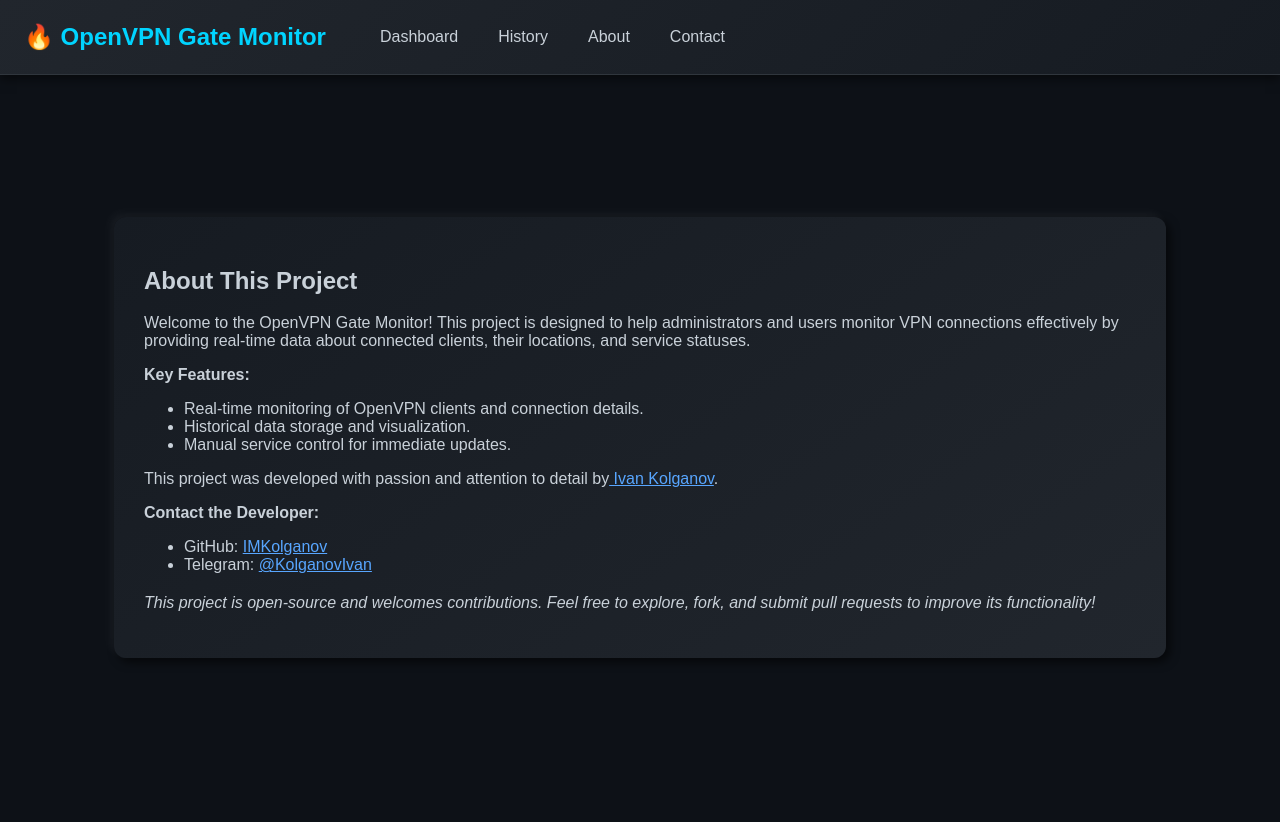
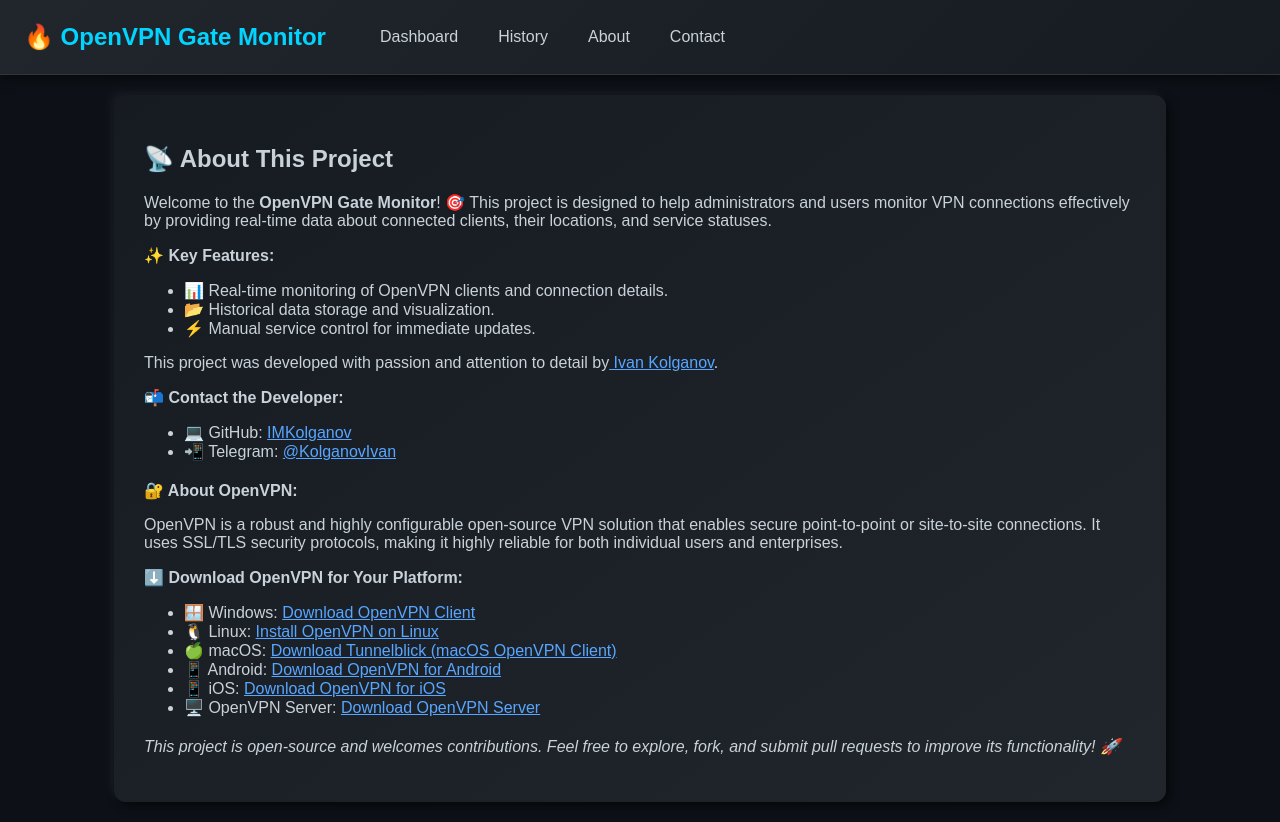
Before and after one commit to IMKolganov/OpenVpnGateMonitorFrontend, a React (Create React App) app: page /about in a window 1280 px wide. Before the commit the page ends 800 px from the top, so only its background shows below. Built offline with nearby package versions, Linux system fonts and the light colour scheme; some icons are missing.

Commit message:
updated text about

```diff
--- a/src/pages/About.tsx
+++ b/src/pages/About.tsx
@@ -3,39 +3,69 @@
 const About: React.FC = () => {
   return (
     <div>
-      <h2 >About This Project</h2>
+      <h2>📡 About This Project</h2>
       <p>
-        Welcome to the OpenVPN Gate Monitor! This project is designed to help administrators and users
+        Welcome to the <strong>OpenVPN Gate Monitor</strong>! 🎯 This project is designed to help administrators and users
         monitor VPN connections effectively by providing real-time data about connected clients, their
         locations, and service statuses.
       </p>
       <p>
-        <strong>Key Features:</strong>
+        <strong>✨ Key Features:</strong>
       </p>
       <ul>
-        <li>Real-time monitoring of OpenVPN clients and connection details.</li>
-        <li>Historical data storage and visualization.</li>
-        <li>Manual service control for immediate updates.</li>
+        <li>📊 Real-time monitoring of OpenVPN clients and connection details.</li>
+        <li>📂 Historical data storage and visualization.</li>
+        <li>⚡ Manual service control for immediate updates.</li>
       </ul>
       <p>
         This project was developed with passion and attention to detail by
         <a href="https://github.com/ΙΜKolganov" target="_blank" rel="noopener noreferrer" style={{ color: "#58a6ff" }}> Ivan Kolganov</a>.
       </p>
       <p>
-        <strong>Contact the Developer:</strong>
+        <strong>📬 Contact the Developer:</strong>
       </p>
       <ul>
         <li>
-          GitHub: <a href="https://github.com/ΙΜKolganov" target="_blank" rel="noopener noreferrer" style={{ color: "#58a6ff" }}>ΙΜKolganov</a>
+          💻 GitHub: <a href="https://github.com/ΙΜKolganov" target="_blank" rel="noopener noreferrer" style={{ color: "#58a6ff" }}>ΙΜKolganov</a>
         </li>
         <li>
-          Telegram: <a href="https://t.me/KolganovIvan" target="_blank" rel="noopener noreferrer" style={{ color: "#58a6ff" }}>@KolganovIvan</a>
+          📲 Telegram: <a href="https://t.me/KolganovIvan" target="_blank" rel="noopener noreferrer" style={{ color: "#58a6ff" }}>@KolganovIvan</a>
+        </li>
+      </ul>
+      <p style={{ marginTop: "20px" }}>
+        <strong>🔐 About OpenVPN:</strong>
+      </p>
+      <p>
+        OpenVPN is a robust and highly configurable open-source VPN solution that enables secure point-to-point or site-to-site connections.
+        It uses SSL/TLS security protocols, making it highly reliable for both individual users and enterprises.
+      </p>
+      <p>
+        <strong>⬇️ Download OpenVPN for Your Platform:</strong>
+      </p>
+      <ul>
+        <li>
+          🪟 Windows: <a href="https://openvpn.net/client-connect-vpn-for-windows/" target="_blank" rel="noopener noreferrer" style={{ color: "#58a6ff" }}>Download OpenVPN Client</a>
+        </li>
+        <li>
+          🐧 Linux: <a href="https://community.openvpn.net/openvpn/wiki/OpenvpnSoftwareRepos" target="_blank" rel="noopener noreferrer" style={{ color: "#58a6ff" }}>Install OpenVPN on Linux</a>
+        </li>
+        <li>
+          🍏 macOS: <a href="https://tunnelblick.net/downloads.html" target="_blank" rel="noopener noreferrer" style={{ color: "#58a6ff" }}>Download Tunnelblick (macOS OpenVPN Client)</a>
+        </li>
+        <li>
+          📱 Android: <a href="https://play.google.com/store/apps/details?id=net.openvpn.openvpn" target="_blank" rel="noopener noreferrer" style={{ color: "#58a6ff" }}>Download OpenVPN for Android</a>
+        </li>
+        <li>
+          📱 iOS: <a href="https://apps.apple.com/us/app/openvpn-connect/id590379981" target="_blank" rel="noopener noreferrer" style={{ color: "#58a6ff" }}>Download OpenVPN for iOS</a>
+        </li>
+        <li>
+          🖥️ OpenVPN Server: <a href="https://openvpn.net/vpn-server/" target="_blank" rel="noopener noreferrer" style={{ color: "#58a6ff" }}>Download OpenVPN Server</a>
         </li>
       </ul>
       <p style={{ marginTop: "20px" }}>
         <em>
           This project is open-source and welcomes contributions. Feel free to explore, fork, and
-          submit pull requests to improve its functionality!
+          submit pull requests to improve its functionality! 🚀
         </em>
       </p>
     </div>
```
